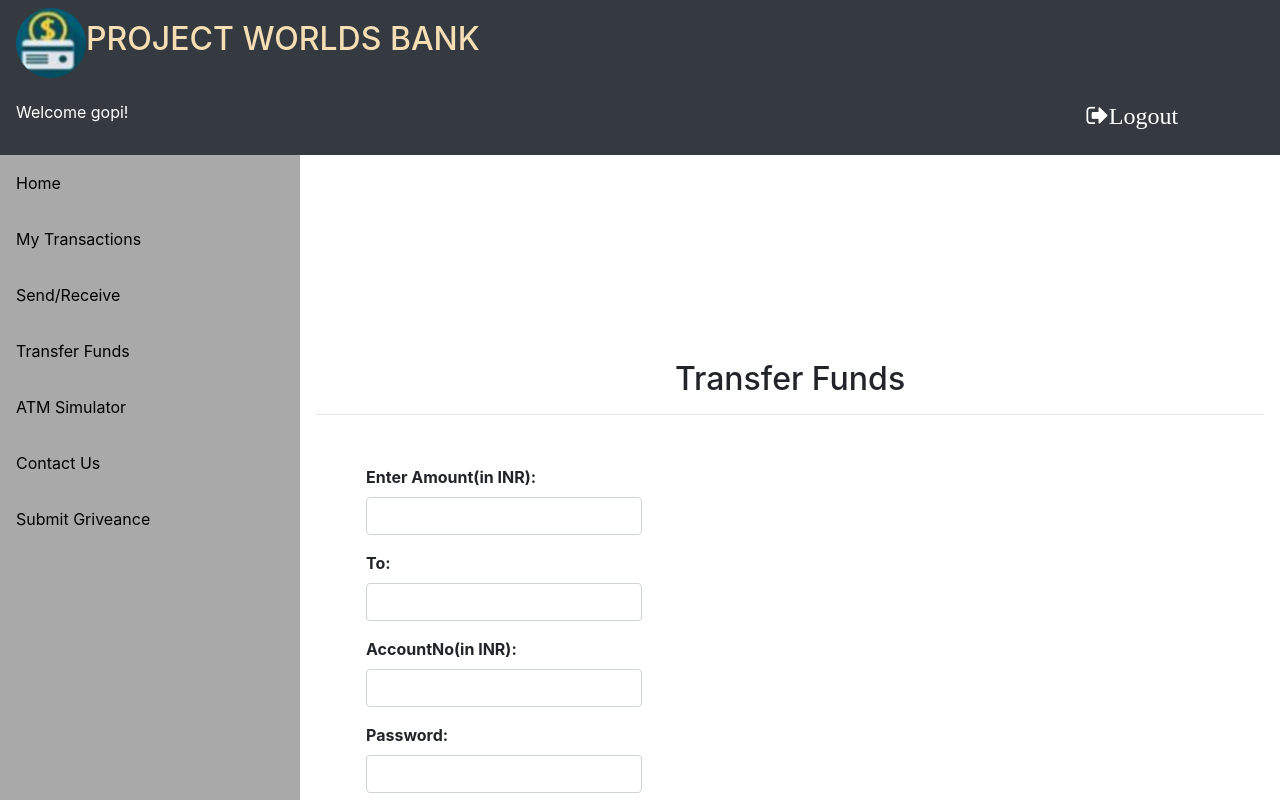
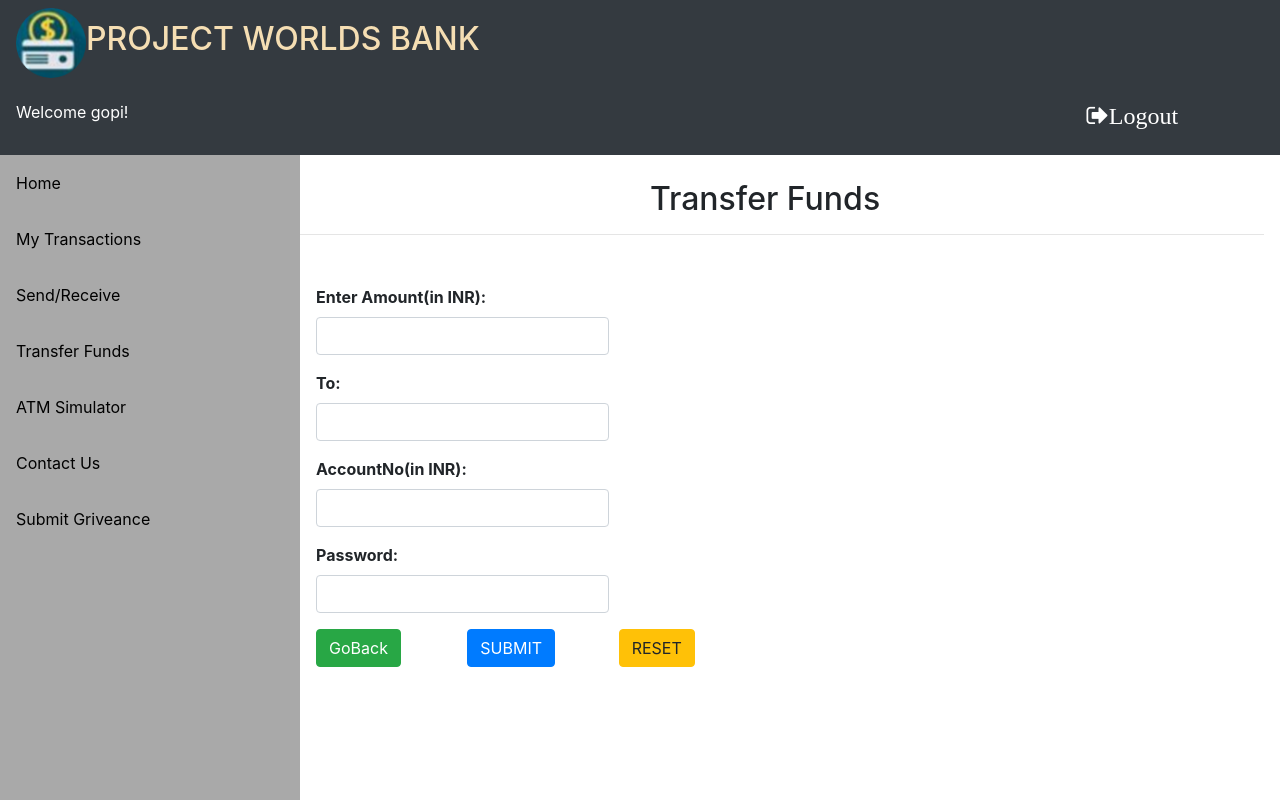
Before and after one commit to LaxmiPrasannaVanga/Banking, an Angular app: page /transferfunds in a window 1280 px wide. Shown: the top 800 px of the page. Built offline with nearby package versions, Linux system fonts and the light colour scheme.

Commit message:
modified sagar

```diff
--- a/src/app/user/atmsimulator/atmsimulator.component.css
+++ b/src/app/user/atmsimulator/atmsimulator.component.css
@@ -30,7 +30,7 @@
 
   /* Page content. The value of the margin-left property should match the value of the sidebar's width property */
   div.content {
-      margin-top: 100px;
+      margin-top: 20px;
     margin-left: 300px;
     padding: 5px 16px;
     height: 300px;
--- a/src/app/user/atmsimulator/atmsimulator.component.html
+++ b/src/app/user/atmsimulator/atmsimulator.component.html
@@ -42,17 +42,18 @@
                     <label class="custom-control-label" for="" style="margin-right: 30px;"><b>Credit</b></label>
                 </div>
             </div>
-
+            <div class="form-row">
             <div class="form-group col-sm-4">
                 <label for=""><b>PIN(4 digit):</b></label>
                 <input type="text" class="form-control" id="">
             </div>
+            </div>
             <div class="form-row">
-                <div class="form-group col-sm-4">
+                <div class="form-group col-sm-2">
 
                     <button type="button" class="btn btn-success">SUBMIT</button>
                 </div>
-                <div class="form-group col-sm-4">
+                <div class="form-group col-sm-2">
 
                     <button type="button" class="btn btn-warning">RESET</button>
 
--- a/src/app/user/transferfunds/transferfunds.component.css
+++ b/src/app/user/transferfunds/transferfunds.component.css
@@ -30,8 +30,8 @@
 
   /* Page content. The value of the margin-left property should match the value of the sidebar's width property */
   div.content {
-      margin-top: 200px;
-    margin-left: 300px;
+       margin-top: 20px;
+    margin-left: 250px;
     padding: 5px 16px;
     height: 300px;
 
--- a/src/app/user/transferfunds/transferfunds.component.html
+++ b/src/app/user/transferfunds/transferfunds.component.html
@@ -52,15 +52,15 @@
                 </div>
             </div>
             <div class="form-row">
-                <div class="form-group col-sm-4">
+                <div class="form-group col-sm-2">
 
                     <button type="button" class="btn btn-success">GoBack</button>
                 </div>
-                <div class="form-group col-sm-4">
+                <div class="form-group col-sm-2">
 
                     <button type="button" class="btn btn-primary" routerLink="/successfull">SUBMIT</button>
                 </div>
-                <div class="form-group col-sm-4">
+                <div class="form-group col-sm-2">
 
                     <button type="button" class="btn btn-warning">RESET</button>
 
```
